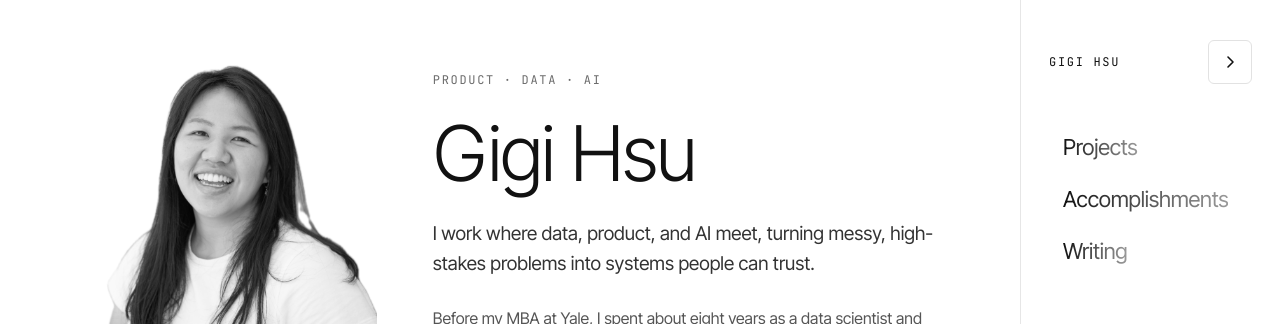
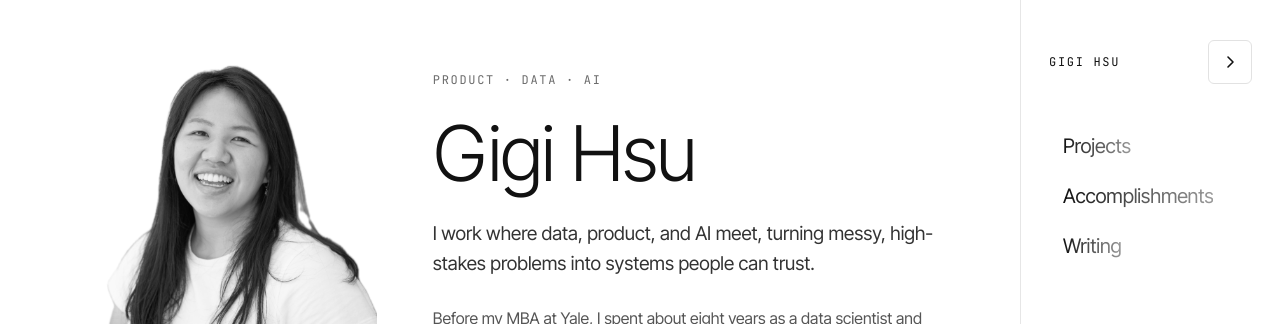
Before and after one commit to ggshoo/portfolio, a plain HTML site: page home.html in a window 1280 px wide. Shown: the top 324 px of the page. Drawn offline with Linux system fonts and the light colour scheme.

Commit message:
Fit sidebar labels inside the highlight
Co-Authored-By: Claude Opus 5.5 <noreply@anthropic.com>
Claude-Session: https://claude.ai/code/session_01QGingh8jW952HizH9FQBNH

```diff
--- a/styles.css
+++ b/styles.css
@@ -33,7 +33,7 @@ a{color:inherit}
 .nav-top a{font-size:12px;text-decoration:none}
 .iconbtn{width:44px;height:44px;display:inline-flex;align-items:center;justify-content:center;background:transparent;border:1px solid var(--hair);border-radius:6px;cursor:pointer;color:var(--ink)}
 .nav ul{list-style:none;margin:0;padding:0;display:flex;flex-direction:column;gap:6px}
-.nav li a{display:flex;align-items:center;justify-content:space-between;font-size:22px;letter-spacing:-.01em;text-decoration:none;padding:10px 14px;border-radius:6px}
+.nav li a{display:flex;align-items:center;justify-content:space-between;gap:10px;font-size:20px;letter-spacing:-.01em;text-decoration:none;padding:10px 14px;border-radius:6px}
 .nav li a .g{background:linear-gradient(90deg,#111 0%,#9a9a9a 100%);-webkit-background-clip:text;background-clip:text;color:transparent;transition:opacity .2s}
 .nav li a:hover .g{opacity:.6}
 .nav li a[aria-current]{background:#111;color:#fff;font-weight:500;box-shadow:0 0 0 4px rgba(17,17,17,.08),0 10px 30px -10px rgba(17,17,17,.6)}
```
